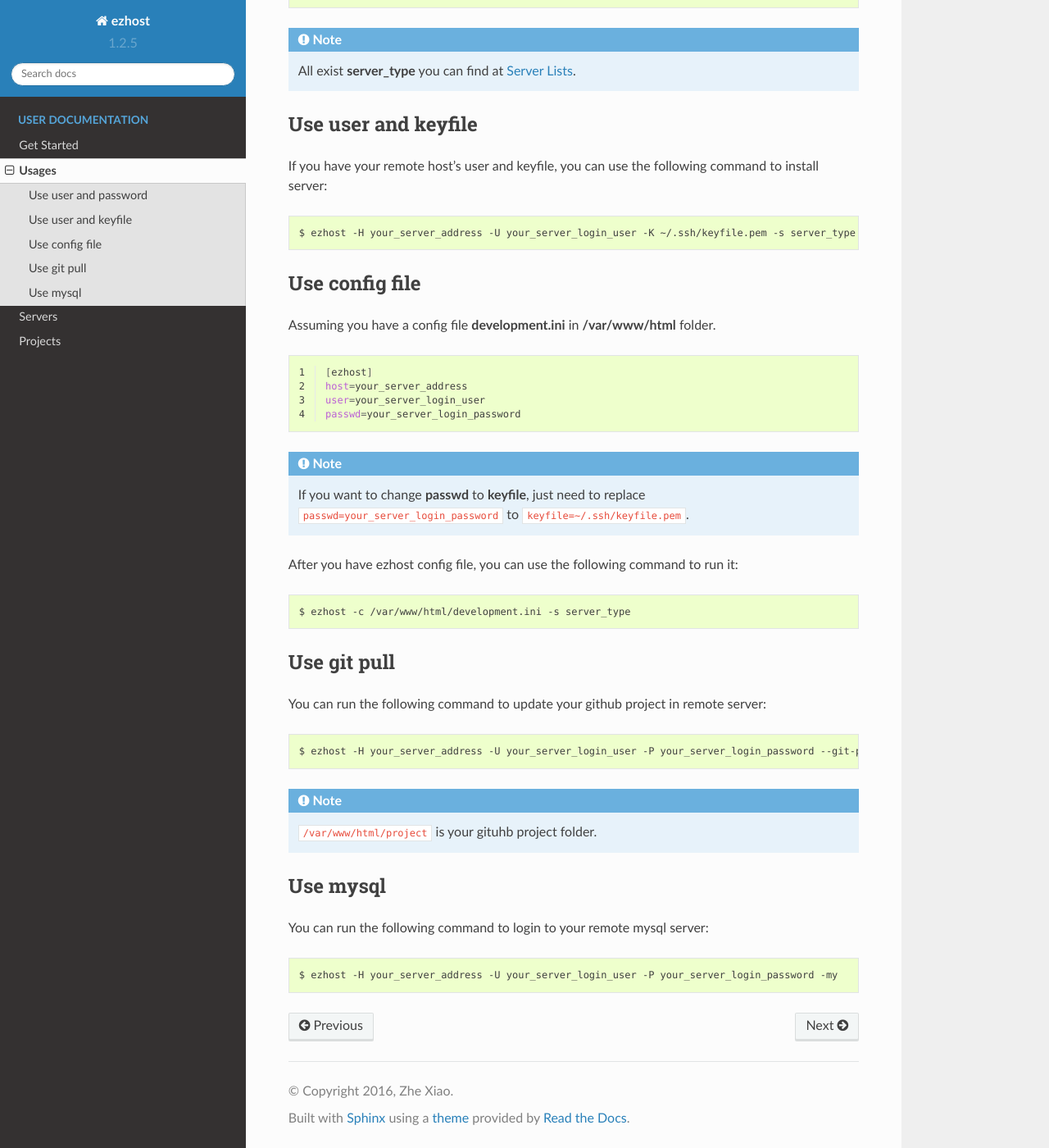
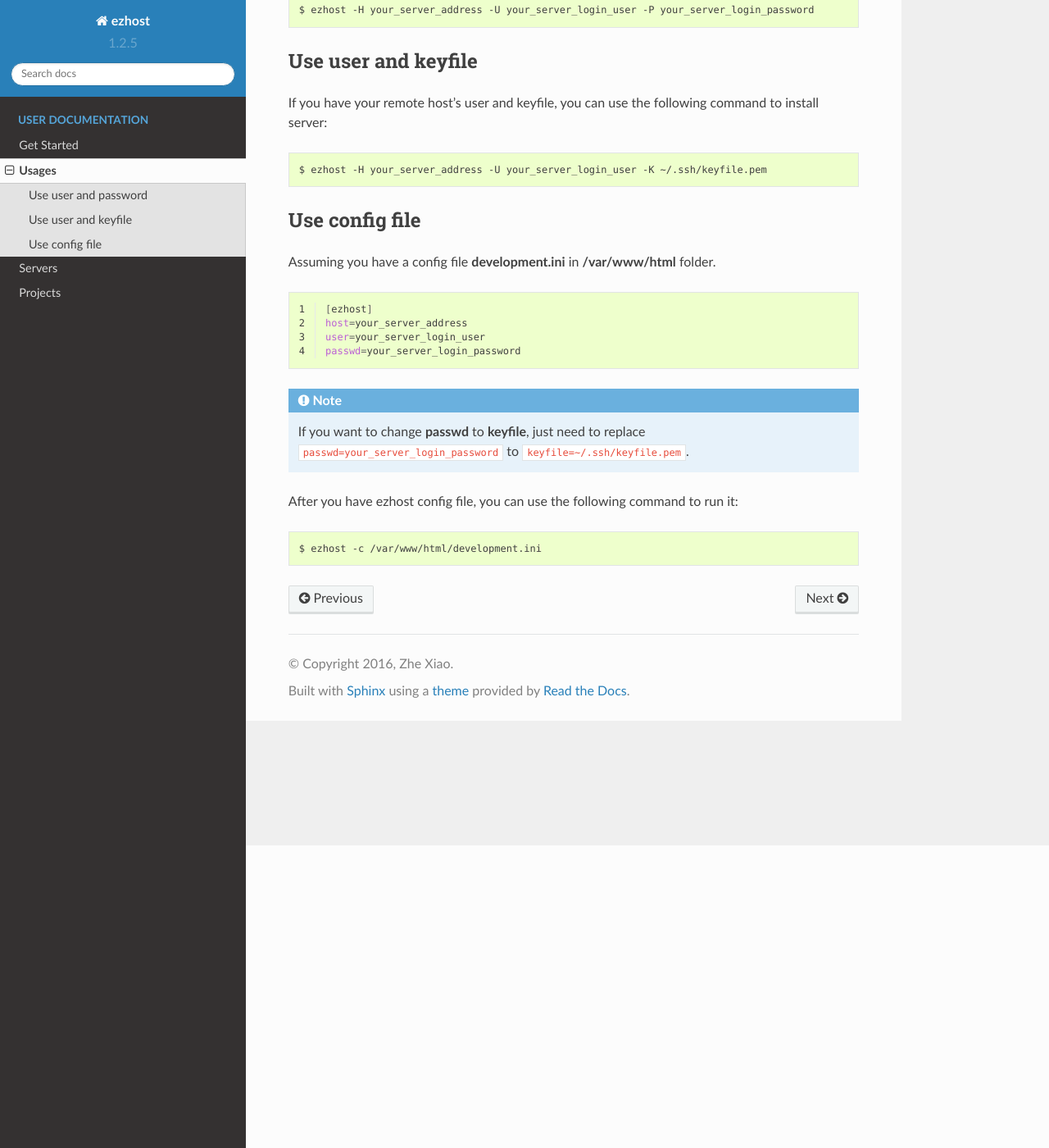
Before and after one commit to zhexiao/ezhost, a Sphinx documentation site: the page built from docs/usage.rst, in a window 1280 px wide and 1400 px high, scrolled down 369 px. Shown: the whole window at 82% size. Built offline with Sphinx 7.4.7 and the Read the Docs theme 2.0.0, drawn with Linux system fonts in a browser that asks for light colours; pages that are not in the unit, such as notebooks, are missing from menus; some of the changed text lies outside the part shown.

Commit message:
change docs

```diff
--- a/docs/index.rst
+++ b/docs/index.rst
@@ -14,6 +14,7 @@
 
    Get Started <getting_started>
    Usages <usage>
+   Commands <commands>
    Servers <server_lists>
    Projects <project_lists>
 
--- a/docs/usage.rst
+++ b/docs/usage.rst
@@ -1,7 +1,7 @@
 Usages
 ===============
 
-This document will show you all exist options in ezhost.
+Before you use ezhost, you have to connect to your host at first, in here i will show you three ways to connect your host
 
 Use user and password
 ~~~~~~~~~~~~~~~~~~~~~~~~~~~~~~~~~~~~~~~
@@ -10,9 +10,7 @@
 
 .. code-block:: bash
 
-   $ ezhost -H your_server_address -U your_server_login_user -P your_server_login_password -s server_type
-
-.. note:: All exist **server_type** you can find at :doc:`server_lists`.
+   $ ezhost -H your_server_address -U your_server_login_user -P your_server_login_password
 
 
 Use user and keyfile
@@ -22,7 +20,7 @@
 
 .. code-block:: bash
 
-   $ ezhost -H your_server_address -U your_server_login_user -K ~/.ssh/keyfile.pem -s server_type
+   $ ezhost -H your_server_address -U your_server_login_user -K ~/.ssh/keyfile.pem
 
 
 Use config file
@@ -44,28 +42,4 @@
 
 .. code-block:: bash
 
-   $ ezhost -c /var/www/html/development.ini -s server_type
-
-
-
-Use git pull
-~~~~~~~~~~~~~~~~~~~~~~~~~~~~~~~~~
-
-You can run the following command to update your github project in remote server:
-
-.. code-block:: bash
-
-   $ ezhost -H your_server_address -U your_server_login_user -P your_server_login_password --git-pull /var/www/html/project
-
-
-.. note:: ``/var/www/html/project`` is your gituhb project folder.
-
-
-Use mysql
-~~~~~~~~~~~~~~~~~~~~~~~~~~~~~~~~~
-
-You can run the following command to login to your remote mysql server:
-
-.. code-block:: bash
-
-   $ ezhost -H your_server_address -U your_server_login_user -P your_server_login_password -my
+   $ ezhost -c /var/www/html/development.ini
```
